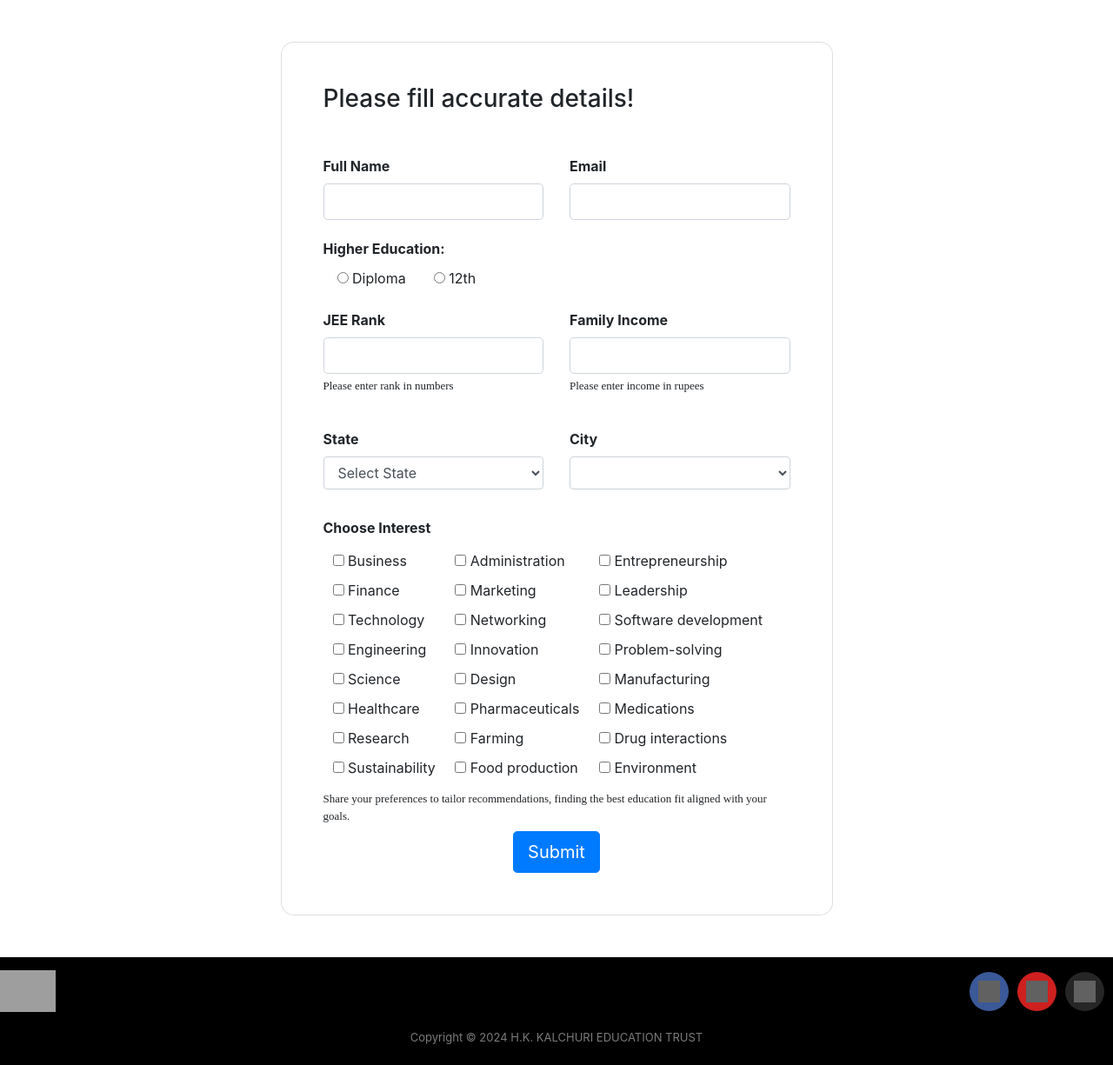
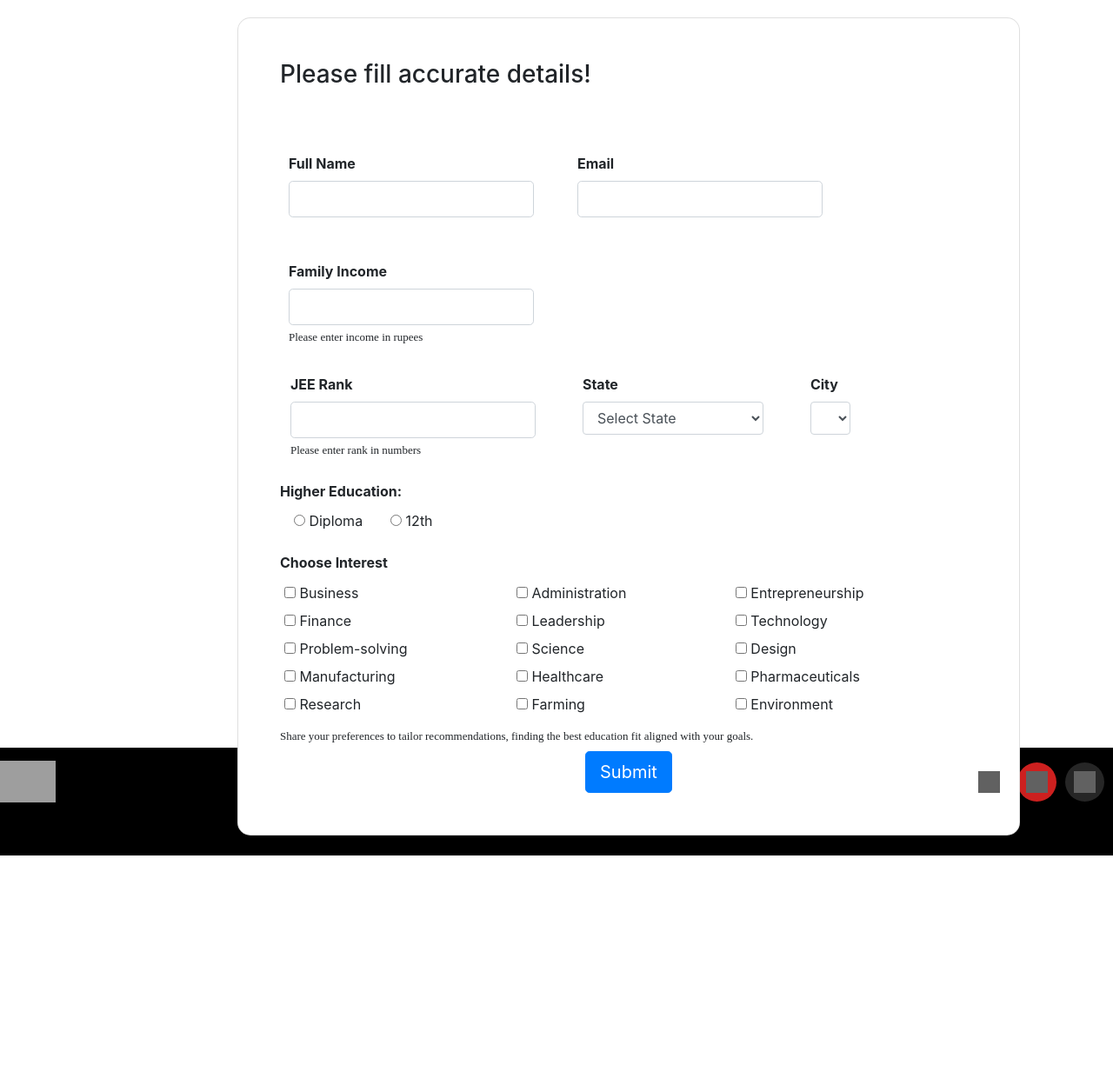
Before and after one commit to Mann14/college-recommendation-system, a Flask app: page /form in a window 1280 px wide. Shown: the part 80-1305 px from the top of the page at 87% size. After the commit the page ends 1064 px from the top, so only its background shows below. Run offline with Flask 3, Linux system fonts and the light colour scheme; lists and menus that the app fills with data are empty; grey boxes are pictures that could not be loaded.

Commit message:
changr form design

```diff
--- a/static/style.css
+++ b/static/style.css
@@ -1,15 +1,19 @@
 .card-registration .select-input.form-control[readonly]:not([disabled]) {
     font-size: 1rem;
-    line-height: 2.15;
+    line-height: 2;
     padding-left: .75em;
     padding-right: .75em;
 }
 .card-registration .select-arrow {
     top: 13px;
+
+
+
 }
 .label{
     font-family: "Roboto Slab";
     font-size: 13px;
+
 }
 .pt-2{
     text-align: center;
@@ -18,7 +22,8 @@
 
 .display{
     display: grid;
-    grid-template-rows: .3fr 1fr;
+    grid-template-rows: auto auto auto;
+
 }
 .select{
     height: 50px;
@@ -36,17 +41,16 @@ input::-webkit-inner-spin-button {
     display: none;
 }
 .form-check label{
-
     margin:0 1rem;
 }
 .grid-container {
     display: grid;
     grid-template-columns: auto auto auto;
-    padding:5px 10px;
+    padding:3px 5px;
   }
 @media screen and (max-width:650px) {
     .grid-container{
-        grid-template-columns: 1fr 1fr 1.2fr;
+        grid-template-columns: 1fr 1fr 1fr;
         /* width: 85vw; */
         padding: 0;
     }
@@ -56,16 +60,44 @@ input::-webkit-inner-spin-button {
 }
 .grid-item {
     border: 0px solid rgba(0, 0, 0, 0.8);
-    padding:1px;
+    padding:0px;
+
+}
+
+.form-control-lg{
+    font-size: 16px;
 
  }
- .form-control-lg{
-    font-size: 16px;
- }
- p{
+
+p{
     font-size: small;
  }
 
-.mt-4-pt-2{
+ .mt-4-pt-2{
     margin: auto;
+    text-align: center;
 }
+
+.col-md-6-mb-4{
+    display: block;
+    margin: 25px;
+
+}
+
+.col-md-6-mb-4-pb-2{
+    display: block;
+    margin: 27px;
+    margin-top: 0px;
+    margin-bottom: 20px;
+
+}
+
+h3{
+    margin-top: 0px;
+    margin-bottom: 0px;
+}
+
+.gradient-custom{
+    margin-top: 20px;
+    height: 840px;
+}
--- a/templates/index.html
+++ b/templates/index.html
@@ -12,24 +12,25 @@
 </head>
 <body>
     <section class="gradient-custom">
-        <div class="container py-5 h-100">
+        <div class="container-py-5-h-100">
           <div class="row justify-content-center align-items-center h-100">
             <div class="col-12 col-lg-9 col-xl-7">
-              <div class="card shadow-2-strong card-registration" style="border-radius: 15px;">
-                <div class="card-body p-4 p-md-5">
+              <div class="card shadow-2-strong card-registration" style="border-radius:15px; width:900px; size:auto" >
+                <div class="card-body p-4 p-md-5" >
                   <h3 class="mb-4 pb-2 pb-md-0 mb-md-5">Please fill accurate details!</h3>
+
                   <form>
 
                     <div class="row">
-                      <div class="col-md-6 mb-4">
-
+                      <div class="col-md-6-mb-4">
                         <div class="form-outline">
                             <label class="form-label font-weight-bold" for="fullName">Full Name</label>
                           <input type="text" id="fullName" class="form-control form-control-lg" name="Full_name" required/>
                         </div>
+                       </div>
 
-                      </div>
-                      <div class="col-md-6 mb-4">
+
+                      <div class="col-md-6-mb-4">
 
                         <div class="form-outline">
                             <label class="form-label font-weight-bold" for="email">Email</label>
@@ -38,7 +39,54 @@
                         </div>
 
                       </div>
+
+
+
+                      <div class="col-md-6-mb-4">
+
+                        <div class="form-outline">
+                            <label class="form-label font-weight-bold" for="family_income">Family Income</label>
+                          <input type="number" id="family_income" class="form-control form-control-lg" name="Family_income" required/>
+                          <label for="family_income" class="form-label label">Please enter income in rupees</label>
+
+                        </div>
+
+                      </div>
                     </div>
+
+                    <div class="row">
+                      <div class="col-md-6-mb-4-pb-2">
+
+                        <div class="form-outline">
+
+                          <label class="form-label font-weight-bold" for="jee_rank">JEE Rank</label>
+                          <input type="number" id="jee_rank" class="form-control form-control-lg" name="jee_rank" required/>
+                          <label for="jee_rank" class="form-label label">Please enter rank in numbers</label>
+
+
+                        </div>
+
+                      </div>
+
+                      <div class="col-md-6-mb-4-pb-2">
+
+                        <div class="form-outline">
+                          <label class="form-label font-weight-bold" for="state">State</label>
+                          <select onchange="print_city('city', this.selectedIndex);" id="state" name ="State" class="form-control" required></select>
+                        </div>
+
+                      </div>
+                      <div class="col-md-6-mb-4-pb-2">
+
+                        <div class="form-outline">
+                          <label class="form-label font-weight-bold" for="city">City</label>
+                          <select id ="city" class="form-control" name="City" required ></select>
+                          <script language="javascript">print_state("state");</script>
+                        </div>
+
+                      </div>
+                    </div>
+
                     <div class="row">
                       <div class="col-md-6 mb-4">
 
@@ -100,8 +148,8 @@
                       </div>
                     </div>
 
-                    <div class="row">
-                      <div class="col-md-6 mb-4 pb-2">
+                    <!-- <div class="row">
+                      <div class="col-md-6-mb-4-pb-2">
 
                         <div class="form-outline">
 
@@ -113,7 +161,26 @@
                         </div>
 
                       </div>
-                      <div class="col-md-6 mb-4 pb-2">
+
+                      <div class="col-md-6-mb-4-pb-2">
+
+                        <div class="form-outline">
+                          <label class="form-label font-weight-bold" for="state">State</label>
+                          <select onchange="print_city('city', this.selectedIndex);" id="state" name ="State" class="form-control" required></select>
+                        </div>
+
+                      </div>
+                      <div class="col-md-6-mb-4-pb-2">
+
+                        <div class="form-outline">
+                          <label class="form-label font-weight-bold" for="city">City</label>
+                          <select id ="city" class="form-control" name="City" required ></select>
+                          <script language="javascript">print_state("state");</script>
+                        </div>
+
+                      </div>
+                    </div> -->
+                      <!-- <div class="col-md-6 mb-4 pb-2">
 
                         <div class="form-outline">
                             <label class="form-label font-weight-bold" for="family_income">Family Income</label>
@@ -122,10 +189,10 @@
 
                         </div>
 
-                      </div>
-                    </div>
-                    <div class="row">
-                      <div class="col-md-6 mb-4 pb-2">
+                      </div> -->
+
+                    <!-- <div class="row"> -->
+                      <!-- <div class="col-md-6 mb-4 pb-2">
 
                         <div class="form-outline">
                           <label class="form-label font-weight-bold" for="state">State</label>
@@ -141,8 +208,8 @@
                           <script language="javascript">print_state("state");</script>
                         </div>
 
-                      </div>
-                    </div>
+                      </div> -->
+                    <!-- </div> -->
 
                     <div class="row">
                       <div class="col-12">
@@ -161,28 +228,28 @@
                           <div class="grid-item">
                             <input type="checkbox">&nbsp;<label>Finance</label>
                            </div>
-                          <div class="grid-item">
+                          <!-- <div class="grid-item">
                             <input type="checkbox">&nbsp;<label>Marketing</label>
-                          </div>
+                          </div> -->
                           <div class="grid-item">
                             <input type="checkbox">&nbsp;<label>Leadership</label>
                           </div>
                           <div class="grid-item">
                             <input type="checkbox">&nbsp;<label>Technology</label>
                           </div>
-                          <div class="grid-item">
+                          <!-- <div class="grid-item">
                             <input type="checkbox">&nbsp;<label>Networking</label>
-                          </div>
-                          <div class="grid-item">
+                          </div> -->
+                          <!-- <div class="grid-item">
                             <input type="checkbox">&nbsp;<label>Software development</label>
-                          </div>
+                          </div> -->
 
-                          <div class="grid-item">
+                          <!-- <div class="grid-item">
                             <input type="checkbox">&nbsp;<label>Engineering</label>
-                          </div>
-                          <div class="grid-item">
+                          </div> -->
+                          <!-- <div class="grid-item">
                             <input type="checkbox">&nbsp;<label>Innovation</label>
-                          </div>
+                          </div> -->
                           <div class="grid-item">
                             <input type="checkbox">&nbsp;<label>Problem-solving</label>
                           </div>
@@ -198,31 +265,30 @@
                           <div class="grid-item">
                             <input type="checkbox">&nbsp;<label>Healthcare</label>
                           </div>
-
                           <div class="grid-item">
                             <input type="checkbox">&nbsp;<label>Pharmaceuticals</label>
                           </div>
-                          <div class="grid-item">
+                          <!-- <div class="grid-item">
                             <input type="checkbox">&nbsp;<label>Medications</label>
-                          </div>
+                          </div> -->
                           <div class="grid-item">
                             <input type="checkbox">&nbsp;<label>Research</label>
                           </div>
                           <div class="grid-item">
                             <input type="checkbox">&nbsp;<label>Farming</label>
                           </div>
-                          <div class="grid-item">
+                          <!-- <div class="grid-item">
                             <input type="checkbox">&nbsp;<label>Drug interactions</label>
-                          </div>
-                          <div class="grid-item">
-                            <input type="checkbox">&nbsp;<label>Sustainability</label>
-                          </div>
-                          <div class="grid-item">
-                            <input type="checkbox">&nbsp;<label>Food production</label>
-                          </div>
+                          </div> -->
                           <div class="grid-item">
                             <input type="checkbox">&nbsp;<label>Environment</label>
                           </div>
+                          <!-- <div class="grid-item">
+                            <input type="checkbox">&nbsp;<label>Food production</label>
+                          </div> -->
+                          <!-- <div class="grid-item">
+                            <input type="checkbox">&nbsp;<label>Environment</label>
+                          </div> -->
                         </div>
                         <label class="label">Share your preferences to tailor recommendations, finding the best education fit aligned with your goals.</label>
                     </div>
```
